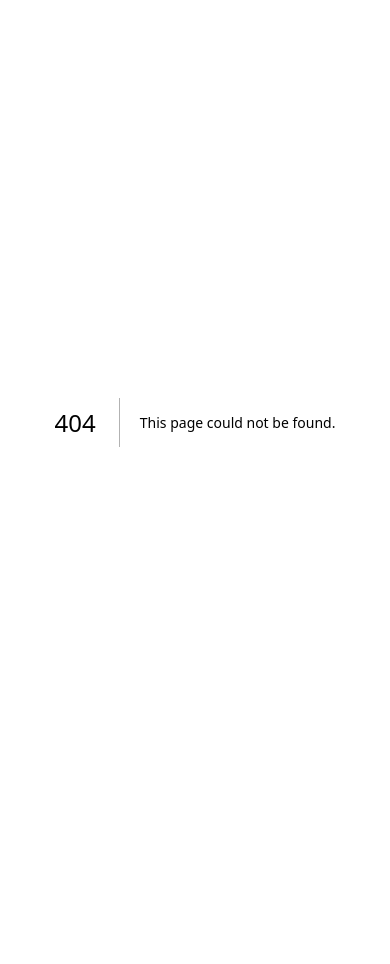
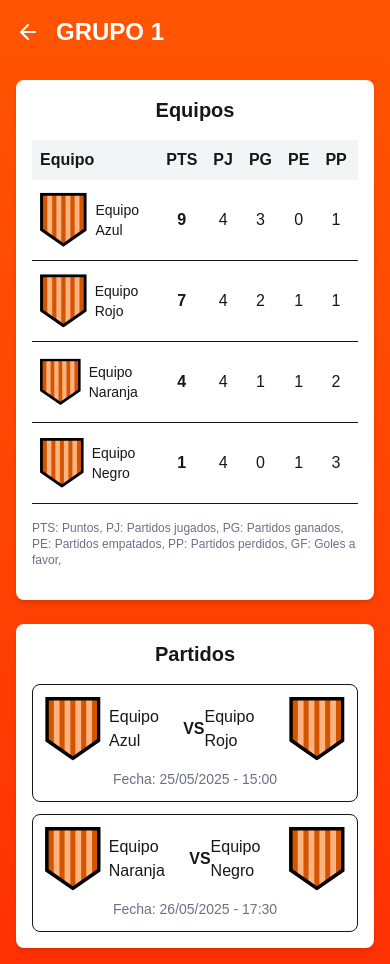
Before and after one commit to nacho1706/semana-ingeniera-app-front, a Next.js app: page /fixture/1 in a window 390 px wide. Before the commit this address had no page. Before the commit the page ends 844 px from the top, so only its background shows below. Built offline with nearby package versions, Linux system fonts and the light colour scheme.

Commit message:
commit responsive

```diff
--- /dev/null
+++ b/src/app/fixture/[id]/page.js
@@ -0,0 +1,187 @@
+import Link from "next/link";
+import Image from "next/image";
+import { ArrowLeft } from "lucide-react";
+
+export default function GrupoDetalle({ params }) {
+  const { id } = params;
+
+  // Datos de ejemplo para los equipos con puntos y estadísticas
+  const equipos = [
+    {
+      id: 1,
+      nombre: "Equipo Azul",
+      tipo: "striped-blue",
+      puntos: 9,
+      pj: 4,
+      pg: 3,
+      pe: 0,
+      pp: 1,
+      gf: 2,
+    },
+    {
+      id: 2,
+      nombre: "Equipo Rojo",
+      tipo: "red",
+      puntos: 7,
+      pj: 4,
+      pg: 2,
+      pe: 1,
+      pp: 1,
+      gf: 2,
+    },
+    {
+      id: 3,
+      nombre: "Equipo Naranja",
+      tipo: "striped-orange",
+      puntos: 4,
+      pj: 4,
+      pg: 1,
+      pe: 1,
+      pp: 2,
+      gf: 2,
+    },
+    {
+      id: 4,
+      nombre: "Equipo Negro",
+      tipo: "striped-black",
+      puntos: 1,
+      pj: 4,
+      pg: 0,
+      pe: 1,
+      pp: 3,
+      gf: 2,
+    },
+  ];
+
+  return (
+    <div className="min-h-screen flex flex-col bg-gradient-to-b from-[#FF5501] to-[#FE3104]">
+      <header className="p-4 flex items-center">
+        <Link href="/fixture" className="text-white mr-4">
+          <ArrowLeft size={24} />
+        </Link>
+        <h1 className="text-white text-2xl font-bold">GRUPO {id}</h1>
+      </header>
+
+      <main className="flex-1 p-4">
+        <div className="bg-white rounded-lg shadow-md p-4 mb-6">
+          <h2 className="text-xl font-bold mb-4 text-center">Equipos</h2>
+
+          {/* Tabla de posiciones */}
+          <div className="overflow-x-auto sm:flex sm:justify-center">
+            <table className="w-full sm:w-200 mb-4">
+              <thead>
+                <tr className="bg-gray-100">
+                  <th className="p-2 text-left pr-16">Equipo</th>
+                  <th className="p-2 text-center">PTS</th>
+                  <th className="p-2 text-center">PJ</th>
+                  <th className="p-2 text-center">PG</th>
+                  <th className="p-2 text-center">PE</th>
+                  <th className="p-2 text-center">PP</th>
+                  <th className="p-2 text-center">GF</th>
+                </tr>
+              </thead>
+              <tbody>
+                {equipos.map((equipo) => (
+                  <tr key={equipo.id} className="border-b">
+                    <td className="p-2">
+                      <div className="flex items-center">
+                        <div className="mr-2">
+                          <Image
+                            className="w-16 h-16 mx-auto sm:h-32"
+                            src="/teams/escudo_test.svg"
+                            width={64}
+                            height={64}
+                            alt={`Equipo 3 del grupo ${equipo.tipo}`}
+                          />
+                        </div>
+                        <span className="text-sm">{equipo.nombre}</span>
+                      </div>
+                    </td>
+                    <td className="p-2 text-center font-bold">
+                      {equipo.puntos}
+                    </td>
+                    <td className="p-2 text-center">{equipo.pj}</td>
+                    <td className="p-2 text-center">{equipo.pg}</td>
+                    <td className="p-2 text-center">{equipo.pe}</td>
+                    <td className="p-2 text-center">{equipo.pp}</td>
+                    <td className="p-2 text-center">{equipo.gf}</td>
+                  </tr>
+                ))}
+              </tbody>
+            </table>
+          </div>
+
+          <div className="text-xs text-gray-500 mb-4">
+            <p>
+              PTS: Puntos, PJ: Partidos jugados, PG: Partidos ganados, PE:
+              Partidos empatados, PP: Partidos perdidos, GF: Goles a favor,
+            </p>
+          </div>
+        </div>
+
+        <div className="bg-white rounded-lg shadow-md p-4">
+          <h2 className="text-xl font-bold mb-4 text-center">Partidos</h2>
+          <div className="space-y-3">
+            <div className="p-3 border rounded-lg">
+              <div className="flex justify-between items-center">
+                <div className="flex items-center">
+                  <Image
+                    className="w-16 h-16 mx-auto sm:h-32"
+                    src="/teams/escudo_test.svg"
+                    width={64}
+                    height={64}
+                    alt={`Equipo 3 del grupo`}
+                  />
+                  <span className="ml-2">Equipo Azul</span>
+                </div>
+                <div className="font-bold">VS</div>
+                <div className="flex items-center">
+                  <span className="mr-2">Equipo Rojo</span>
+                  <Image
+                    className="w-16 h-16 mx-auto sm:h-32"
+                    src="/teams/escudo_test.svg"
+                    width={64}
+                    height={64}
+                    alt={`Equipo 32 del grupo`}
+                  />
+                </div>
+              </div>
+              <div className="text-center text-sm text-gray-500 mt-2">
+                Fecha: 25/05/2025 - 15:00
+              </div>
+            </div>
+
+            <div className="p-3 border rounded-lg">
+              <div className="flex justify-between items-center">
+                <div className="flex items-center">
+                  <Image
+                    className="w-16 h-16 mx-auto sm:h-32"
+                    src="/teams/escudo_test.svg"
+                    width={64}
+                    height={64}
+                    alt={`Equipo 322 del grupo`}
+                  />
+                  <span className="ml-2">Equipo Naranja</span>
+                </div>
+                <div className="font-bold">VS</div>
+                <div className="flex items-center">
+                  <span className="mr-2">Equipo Negro</span>
+                  <Image
+                    className="w-16 h-16 mx-auto sm:h-32"
+                    src="/teams/escudo_test.svg"
+                    width={64}
+                    height={64}
+                    alt={`Equipo 32 del gru2po`}
+                  />
+                </div>
+              </div>
+              <div className="text-center text-sm text-gray-500 mt-2">
+                Fecha: 26/05/2025 - 17:30
+              </div>
+            </div>
+          </div>
+        </div>
+      </main>
+    </div>
+  );
+}
--- a/src/app/fixture/components/group-box.js
+++ b/src/app/fixture/components/group-box.js
@@ -2,7 +2,7 @@ import Image from "next/image";
 
 export default function GroupBox({ groupNumber }) {
 return (
-    <div className="bg-white rounded-lg shadow-lg overflow-hidden pb-10 sm:pb-20">
+    <div className="bg-white rounded-lg shadow-lg overflow-hidden pb-10 sm:pb-16">
         <div className="bg-white p-2 text-center">
             <h2 className="font-bold text-lg">GRUPO {groupNumber}</h2>
         </div>
--- a/src/app/fixture/page.js
+++ b/src/app/fixture/page.js
@@ -4,7 +4,7 @@ import GroupBox from "@/app/fixture/components/group-box";
 
 export default function TournamentGroups() {
   return (
-    <div className="min-h-screen flex flex-col bg-gradient-to-b from-[#ffaa8d] via-[#ff7f5c] to-[#ff5533]">
+    <div className="min-h-screen flex flex-col bg-gradient-to-b from-[#FF5501] via-[#ff7f5c] to-[#FF5501]">
       <header className="p-4 relative">
         <Link href="/" className="absolute top-4 left-4 text-white">
           <ArrowLeft size={24} />
@@ -17,7 +17,6 @@ export default function TournamentGroups() {
             MASCULINO
           </h1>
         </div>
-
         <div className="flex-1 px-4 grid grid-cols-2 gap-4 sm:gap-14 md:grid-cols-3">
           <Link href="/" className="">
             <GroupBox groupNumber={1} />
@@ -38,13 +37,30 @@ export default function TournamentGroups() {
             <GroupBox groupNumber={6} />
           </Link>
         </div>
+      </div>
 
-        <div className="text-center mt-4 mb-8">
-          <h1 className="text-white text-2xl font-bold tracking-wider">
+       <div className="flex-1 flex flex-col">
+        <div className="text-center mb-4">
+          <h1 className="text-white text-2xl font-bold tracking-wider mt-30">
             FEMENINO
           </h1>
         </div>
+        <div className="flex-1 px-4 grid grid-cols-2 gap-4 sm:gap-14 md:grid-cols-4 mb-10">
+          <Link href="/fixture/1" className="">
+            <GroupBox groupNumber={1} />
+          </Link>
+          <Link href="/fixture/2" className="">
+            <GroupBox groupNumber={2} />
+          </Link>
+          <Link href="/fixture/3" className="">
+            <GroupBox groupNumber={3} />
+          </Link>
+          <Link href="/fixture/4" className="">
+            <GroupBox groupNumber={4} />
+          </Link>
+        </div>
       </div>
+
     </div>
   );
 }
--- a/src/app/globals.css
+++ b/src/app/globals.css
@@ -29,6 +29,10 @@ body {
   background: linear-gradient(to bottom, #FE3104 0%, #FF5501 90%, #250700 100%);
 }
 
+.fondo-gradiente2 {
+  background: linear-gradient(to bottom, #FE3104 0%, #FF5501 100%);
+}
+
 .fondo-gradiente-alrevez {
   background: linear-gradient(to bottom, #250700 0%, #FF5501 80%, #FE3104 100%);
 }
--- a/src/app/page.js
+++ b/src/app/page.js
@@ -5,7 +5,7 @@ export default function Home() {
   return (
     <div className="font-[family-name:var(--font-geist-sans)] text-white">
       {/* SECCIÓN 1: Gradiente hasta el título */}
-      <div className="fondo-gradiente px-8 py-10 text-center pb-10 flex flex-col items-center justify-center">
+      <div className="sm:hidden fondo-gradiente sm:w-[650px] sm:h-[650px] sm:rounded-full sm:bg-gradient-to-br px-8 py-10 text-center pb-10 flex flex-col items-center justify-center sm:mx-auto sm:overflow-hidden">
         <Image
           className="mx-auto sm:mx-0 md:w-96 lg:w-[400px]"
           src="/assets/logo_unsta.svg"
@@ -17,7 +17,7 @@ export default function Home() {
         <h1 className="sm:text-xl text-sm font-bold tracking-[-.01em] mt-7 pb-3">
           CHANGE THE GAME
         </h1>
-        <ul className="text-sm/6 text-center text-xl sm:text-left mt-font-[family-name:var(--font-geist-mono)]">
+        <ul className="text-center text-xl sm:text-left mt-font-[family-name:var(--font-geist-mono)]">
           <li className="mb-2 tracking-[-.01em] sm:text-lg">
             ¡Arranca el Torneo de Fútbol de la Semana de la Ingeniería! ⚽🔧
           </li>
@@ -25,10 +25,10 @@ export default function Home() {
       </div>
 
       {/* SECCIÓN 2: Video de fondo con contenido encima */}
-     <div className="relative min-h-[400px] sm:min-h-[600px] overflow-hidden">
+      <div className="relative min-h-[400px] sm:min-h-full sm:w-full sm:h-screen overflow-hidden">
         {/* VIDEO DE FONDO */}
         <video
-          className="absolute top-0 left-0 w-full h-100 sm:h-160 object-cover z-[-2]"
+          className="absolute top-0 left-0 w-full h-100 sm:h-full object-cover z-[-2]"
           src="/assets/fondo.mp4"
           autoPlay
           loop
@@ -38,8 +38,23 @@ export default function Home() {
         <div className="absolute top-0 left-0 w-full h-full bg-black/60 z-[-1]" />
         {/* TRANSICIÓN SUPERPUESTA */}
         <div className="absolute top-0 left-0 w-full h-32 bg-gradient-to-b from-[#250700] to-transparent z-[-1]" />
-        {/* CONTENIDO ENCIMA DEL VIDEO */}
-          <div className="relative z-10 px-8 py-3 mt-10 sm:flex sm:gap-10 sm:justify-center sm:py-40">
+
+        <div className="fondo-gradiente2 hidden sm:flex sm:flex-block sm:absolute sm:top-1/3 sm:left-1/2 sm:transform sm:-translate-x-1/2 sm:-translate-y-1/2 sm:w-[600px] sm:h-[600px] sm:rounded-full sm:bg-orange-500 sm:flex sm:flex-col sm:items-center sm:justify-center sm:text-white sm:text-center sm:z-10">
+          <Image
+            className="mx-auto max-w-[90%] h-auto sm:mb-10"
+            src="/assets/logo_unsta.svg"
+            alt="Logo ING UNSTA"
+            width={250}
+            height={1}
+            priority
+          />
+          <p className="text-lg mt-2">CHANGE THE GAME</p>
+          <p className="text-sm mt-1">
+            ¡Arranca el Torneo de Fútbol de la Semana de la Ingeniería! ⚽🔧
+          </p>
+        </div>
+        {/* CONTENIDO ENCIMA DEL VIDEO (BOTONES) */}
+        <div className="sm:absolute sm:bottom-50 sm:w-full relative z-20 px-8 py-3 mt-10 sm:flex sm:gap-10 sm:justify-center">
           <div className="flex gap-2 items-center flex-col sm:flex-row mt-4">
             <Link
               className="bg-white text-black px-11 py-2 rounded-xl font-medium"
@@ -61,10 +76,11 @@ export default function Home() {
             </Link>
           </div>
         </div>
-          <div className="text-xl mt-10 text-center">
+        <div className="sm:absolute sm:bottom-16 sm:w-full text-xl mt-10 text-center z-20">
           #SemanaIngenieriaUNSTA
         </div>
       </div>
+
       <main className="fondo-gradiente-alrevez">
         <div className="w-full py-10"></div>
       </main>
```
Lines whose indentation alone changed are shown as unchanged.
